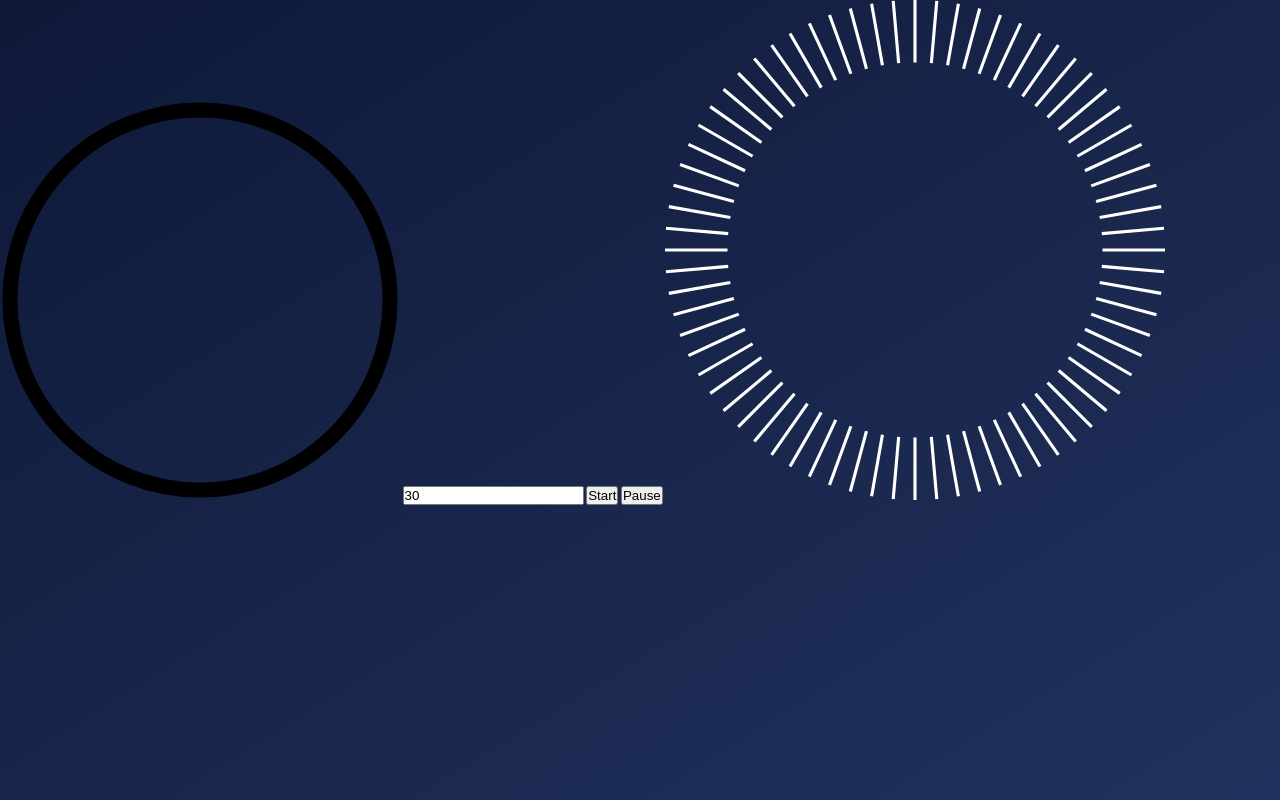
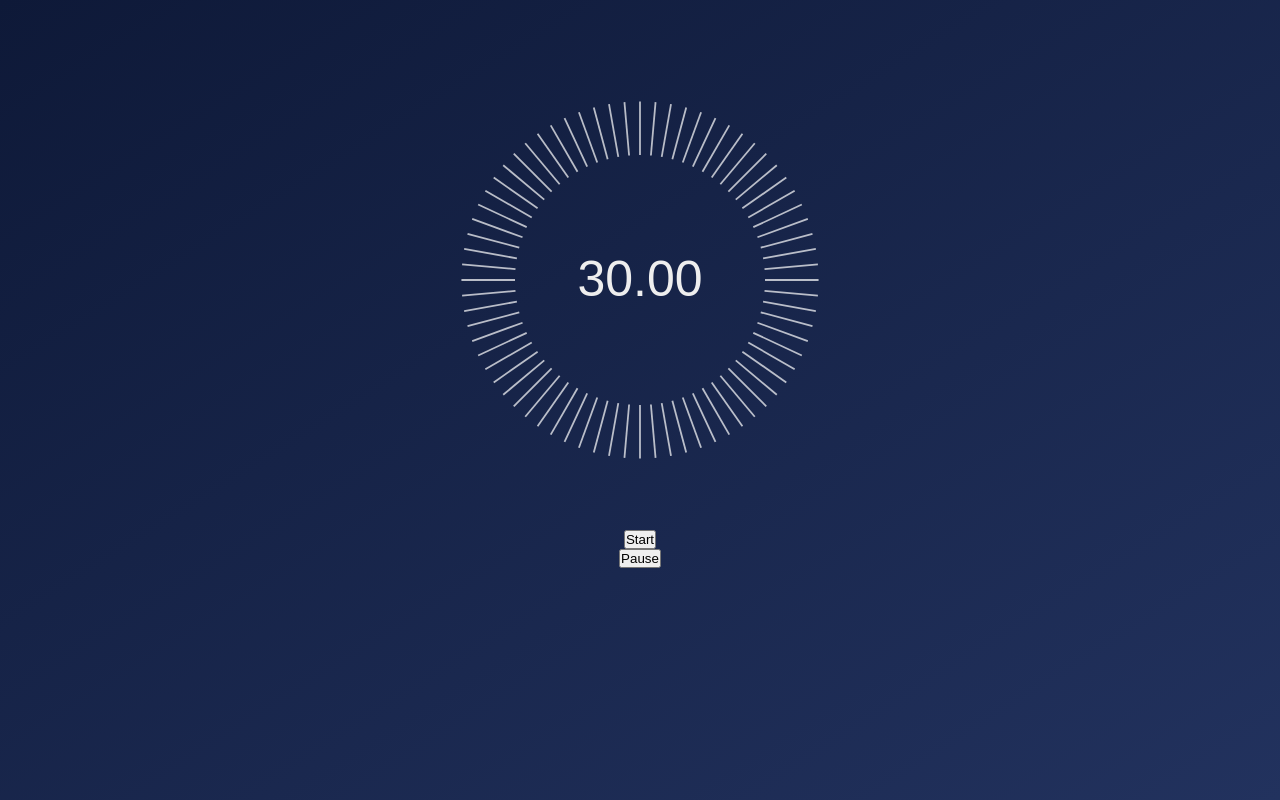
Before and after one commit to tashman1995/timer, a plain HTML site: page index.html in a window 1280 px wide. Drawn offline with Linux system fonts and the light colour scheme.

Commit message:
Colours now working, pre fixing timer increment and line colour step increment seperation

```diff
--- a/index.html
+++ b/index.html
@@ -7,242 +7,236 @@
     <link rel="stylesheet" href="style.css" />
   </head>
   <body>
-    <svg height="400" width="400">
-      <circle
-        r="190"
-        cx="200"
-        cy="200"
-        fill="transparent"
-        stroke="black"
-        stroke-width="15"
-        transform="rotate(-90 200 200)"
-      />
-    </svg>
-    <input value="30" id="duration" />
-    <button id="start">Start</button>
-    <button id="pause">Pause</button>
-
-    <svg id="svg" width="500px" height="500px" viewBox="0 0 160 160">
-      <g transform="translate(80 80)" id="circle" class="circle">
+    <div class="container">
+        <input value="30.00" id="duration" />
+        <svg id="svg" width="500px" height="500px" viewBox="0 0 140 140">
+            <g transform="translate(70 70)" id="circle" class="circle">
 
               <g class="line" transform="rotate(5)">
-          <line y1="-60" y2="-80"></line>
+                <line y1="-35" y2="-50"></line>
               </g>
               <g class="line" transform="rotate(10)">
-          <line y1="-60" y2="-80"></line>
+                <line y1="-35" y2="-50"></line>
               </g>
               <g class="line" transform="rotate(15)">
-          <line y1="-60" y2="-80"></line>
+                <line y1="-35" y2="-50"></line>
               </g>
               <g class="line" transform="rotate(20)">
-          <line y1="-60" y2="-80"></line>
+                <line y1="-35" y2="-50"></line>
               </g>
               <g class="line" transform="rotate(25)">
-          <line y1="-60" y2="-80"></line>
+                <line y1="-35" y2="-50"></line>
               </g>
               <g class="line" transform="rotate(30)">
-          <line y1="-60" y2="-80"></line>
+                <line y1="-35" y2="-50"></line>
               </g>
               <g  class="line" transform="rotate(35)">
-          <line y1="-60" y2="-80"></line>
+                <line y1="-35" y2="-50"></line>
               </g>
               <g class="line" transform="rotate(40)">
-          <line y1="-60" y2="-80"></line>
+                <line y1="-35" y2="-50"></line>
               </g>
               <g class="line" transform="rotate(45)">
-          <line y1="-60" y2="-80"></line>
+                <line y1="-35" y2="-50"></line>
               </g>
               <g class="line" transform="rotate(50)">
-          <line y1="-60" y2="-80"></line>
+                <line y1="-35" y2="-50"></line>
               </g>
               <g class="line" transform="rotate(55)">
-          <line y1="-60" y2="-80"></line>
+                <line y1="-35" y2="-50"></line>
               </g>
               <g class="line" transform="rotate(60)">
-          <line y1="-60" y2="-80"></line>
+                <line y1="-35" y2="-50"></line>
               </g>
               <g class="line" transform="rotate(65)">
-          <line y1="-60" y2="-80"></line>
+                <line y1="-35" y2="-50"></line>
               </g>
               <g class="line" transform="rotate(70)">
-          <line y1="-60" y2="-80"></line>
+                <line y1="-35" y2="-50"></line>
               </g>
               <g class="line" transform="rotate(75)">
-          <line y1="-60" y2="-80"></line>
+                <line y1="-35" y2="-50"></line>
               </g>
               <g class="line" transform="rotate(80)">
-          <line y1="-60" y2="-80"></line>
+                <line y1="-35" y2="-50"></line>
               </g>
               <g class="line" transform="rotate(85)">
-          <line y1="-60" y2="-80"></line>
+                <line y1="-35" y2="-50"></line>
               </g>
               <g class="line" transform="rotate(90)">
-          <line y1="-60" y2="-80"></line>
+                <line y1="-35" y2="-50"></line>
               </g>
               <g class="line" transform="rotate(95)">
-          <line y1="-60" y2="-80"></line>
+                <line y1="-35" y2="-50"></line>
               </g>
               <g class="line" transform="rotate(100)">
-          <line y1="-60" y2="-80"></line>
+                <line y1="-35" y2="-50"></line>
               </g>
               <g class="line" transform="rotate(105)">
-          <line y1="-60" y2="-80"></line>
+                <line y1="-35" y2="-50"></line>
               </g>
               <g class="line" transform="rotate(110)">
-          <line y1="-60" y2="-80"></line>
+                <line y1="-35" y2="-50"></line>
               </g>
               <g class="line" transform="rotate(115)">
-          <line y1="-60" y2="-80"></line>
+                <line y1="-35" y2="-50"></line>
               </g>
               <g class="line" transform="rotate(120)">
-          <line y1="-60" y2="-80"></line>
+                <line y1="-35" y2="-50"></line>
               </g>
               <g class="line" transform="rotate(125)">
-          <line y1="-60" y2="-80"></line>
+                <line y1="-35" y2="-50"></line>
               </g>
               <g class="line" transform="rotate(130)">
-          <line y1="-60" y2="-80"></line>
+                <line y1="-35" y2="-50"></line>
               </g>
               <g class="line" transform="rotate(135)">
-          <line y1="-60" y2="-80"></line>
+                <line y1="-35" y2="-50"></line>
               </g>
               <g class="line" transform="rotate(140)">
-          <line y1="-60" y2="-80"></line>
+                <line y1="-35" y2="-50"></line>
               </g>
               <g class="line" transform="rotate(145)">
-          <line y1="-60" y2="-80"></line>
+                <line y1="-35" y2="-50"></line>
               </g>
               <g class="line" transform="rotate(150)">
-          <line y1="-60" y2="-80"></line>
+                <line y1="-35" y2="-50"></line>
               </g>
               <g class="line" transform="rotate(155)">
-          <line y1="-60" y2="-80"></line>
+                <line y1="-35" y2="-50"></line>
               </g>
               <g class="line" transform="rotate(160)">
-          <line y1="-60" y2="-80"></line>
+                <line y1="-35" y2="-50"></line>
               </g>
               <g class="line" transform="rotate(165)">
-          <line y1="-60" y2="-80"></line>
+                <line y1="-35" y2="-50"></line>
               </g>
               <g class="line" transform="rotate(170)">
-          <line y1="-60" y2="-80"></line>
+                <line y1="-35" y2="-50"></line>
               </g>
               <g class="line" transform="rotate(175)">
-          <line y1="-60" y2="-80"></line>
+                <line y1="-35" y2="-50"></line>
               </g>
               <g class="line" transform="rotate(180)">
-          <line y1="-60" y2="-80"></line>
+                <line y1="-35" y2="-50"></line>
               </g>
               <g class="line" transform="rotate(185)">
-          <line y1="-60" y2="-80"></line>
+                <line y1="-35" y2="-50"></line>
               </g>
               <g class="line" transform="rotate(190)">
-          <line y1="-60" y2="-80"></line>
+                <line y1="-35" y2="-50"></line>
               </g>
               <g class="line" transform="rotate(195)">
-          <line y1="-60" y2="-80"></line>
+                <line y1="-35" y2="-50"></line>
               </g>
               <g class="line" transform="rotate(200)">
-          <line y1="-60" y2="-80"></line>
+                <line y1="-35" y2="-50"></line>
               </g>
               <g class="line" transform="rotate(205)">
-          <line y1="-60" y2="-80"></line>
+                <line y1="-35" y2="-50"></line>
               </g>
               <g class="line" transform="rotate(210)">
-          <line y1="-60" y2="-80"></line>
+                <line y1="-35" y2="-50"></line>
               </g>
               <g class="line" transform="rotate(215)">
-          <line y1="-60" y2="-80"></line>
+                <line y1="-35" y2="-50"></line>
               </g>
               <g class="line" transform="rotate(220)">
-          <line y1="-60" y2="-80"></line>
+                <line y1="-35" y2="-50"></line>
               </g>
               <g class="line" transform="rotate(225)">
-          <line y1="-60" y2="-80"></line>
+                <line y1="-35" y2="-50"></line>
               </g>
               <g class="line" transform="rotate(230)">
-          <line y1="-60" y2="-80"></line>
+                <line y1="-35" y2="-50"></line>
               </g>
               <g class="line" transform="rotate(235)">
-          <line y1="-60" y2="-80"></line>
+                <line y1="-35" y2="-50"></line>
               </g>
               <g class="line" transform="rotate(240)">
-          <line y1="-60" y2="-80"></line>
+                <line y1="-35" y2="-50"></line>
               </g>
               <g class="line" transform="rotate(245)">
-          <line y1="-60" y2="-80"></line>
+                <line y1="-35" y2="-50"></line>
               </g>
               <g class="line" transform="rotate(250)">
-          <line y1="-60" y2="-80"></line>
+                <line y1="-35" y2="-50"></line>
               </g>
               <g class="line" transform="rotate(255)">
-          <line y1="-60" y2="-80"></line>
+                <line y1="-35" y2="-50"></line>
               </g>
               <g class="line" transform="rotate(260)">
-          <line y1="-60" y2="-80"></line>
+                <line y1="-35" y2="-50"></line>
               </g>
               <g class="line" transform="rotate(265)">
-          <line y1="-60" y2="-80"></line>
+                <line y1="-35" y2="-50"></line>
               </g>
               <g class="line" transform="rotate(270)">
-          <line y1="-60" y2="-80"></line>
+                <line y1="-35" y2="-50"></line>
               </g>
               <g class="line" transform="rotate(275)">
-          <line y1="-60" y2="-80"></line>
+                <line y1="-35" y2="-50"></line>
               </g>
               <g class="line" transform="rotate(280)">
-          <line y1="-60" y2="-80"></line>
+                <line y1="-35" y2="-50"></line>
               </g>
               <g class="line" transform="rotate(285)">
-          <line y1="-60" y2="-80"></line>
+                <line y1="-35" y2="-50"></line>
               </g>
               <g class="line" transform="rotate(290)">
-          <line y1="-60" y2="-80"></line>
+                <line y1="-35" y2="-50"></line>
               </g>
               <g class="line" transform="rotate(295)">
-          <line y1="-60" y2="-80"></line>
+                <line y1="-35" y2="-50"></line>
               </g>
               <g class="line" transform="rotate(300)">
-          <line y1="-60" y2="-80"></line>
+                <line y1="-35" y2="-50"></line>
               </g>
               <g class="line" transform="rotate(305)">
-          <line y1="-60" y2="-80"></line>
+                <line y1="-35" y2="-50"></line>
               </g>
               <g class="line" transform="rotate(310)">
-          <line y1="-60" y2="-80"></line>
+                <line y1="-35" y2="-50"></line>
               </g>
               <g class="line" transform="rotate(315)">
-          <line y1="-60" y2="-80"></line>
+                <line y1="-35" y2="-50"></line>
               </g>
               <g class="line" transform="rotate(320)">
-          <line y1="-60" y2="-80"></line>
+                <line y1="-35" y2="-50"></line>
               </g>
               <g class="line" transform="rotate(325)">
-          <line y1="-60" y2="-80"></line>
+                <line y1="-35" y2="-50"></line>
               </g>
               <g class="line" transform="rotate(330)">
-          <line y1="-60" y2="-80"></line>
+                <line y1="-35" y2="-50"></line>
               </g>
               <g class="line" transform="rotate(335)">
-          <line y1="-60" y2="-80"></line>
+                <line y1="-35" y2="-50"></line>
               </g>
               <g class="line" transform="rotate(340)">
-          <line y1="-60" y2="-80"></line>
+                <line y1="-35" y2="-50"></line>
               </g>
               <g class="line" transform="rotate(345)">
-          <line y1="-60" y2="-80"></line>
+                <line y1="-35" y2="-50"></line>
               </g>
               <g class="line" transform="rotate(350)">
-          <line y1="-60" y2="-80"></line>
+                <line y1="-35" y2="-50"></line>
               </g>
               <g class="line" transform="rotate(355)">
-          <line y1="-60" y2="-80"></line>
+                <line y1="-35" y2="-50"></line>
               </g>
               <g class="line" transform="rotate(360)">
-          <line y1="-60" y2="-80"></line>
+                <line y1="-35" y2="-50"></line>
               </g>
             </g>
         </svg>
+
+        <button id="start">Start</button>
+        <button id="pause">Pause</button>
+    </div>
+
+
+
 
     <script src="timer.js"></script>
     <script src="app.js"></script>
--- a/style.scss
+++ b/style.scss
@@ -34,14 +34,30 @@ body {
     position: relative;
     display: flex;
     flex-direction: column;
-
+    align-items: center;
     margin: 0rem auto 8rem auto;
     padding: 3rem;
 
-    width: 118rem;
+    width: 80rem;
 
 }
 
 .line {
-    stroke: #fff;
+    stroke: rgba(255,255,255,.7);
+    stroke-width: .05rem;
 }
+
+#duration {
+    font-size: 5rem;
+    text-align: center;
+    color: #eee;
+    background-color: transparent;
+    border: none;
+
+    position: absolute;
+    top: 25rem;
+
+    &:focus {
+        outline: none;
+    }
+}
```
Also changed, not shown: app.js (+15 -20 lines), style.css, 1 other file. Lines whose indentation alone changed are shown as unchanged.
